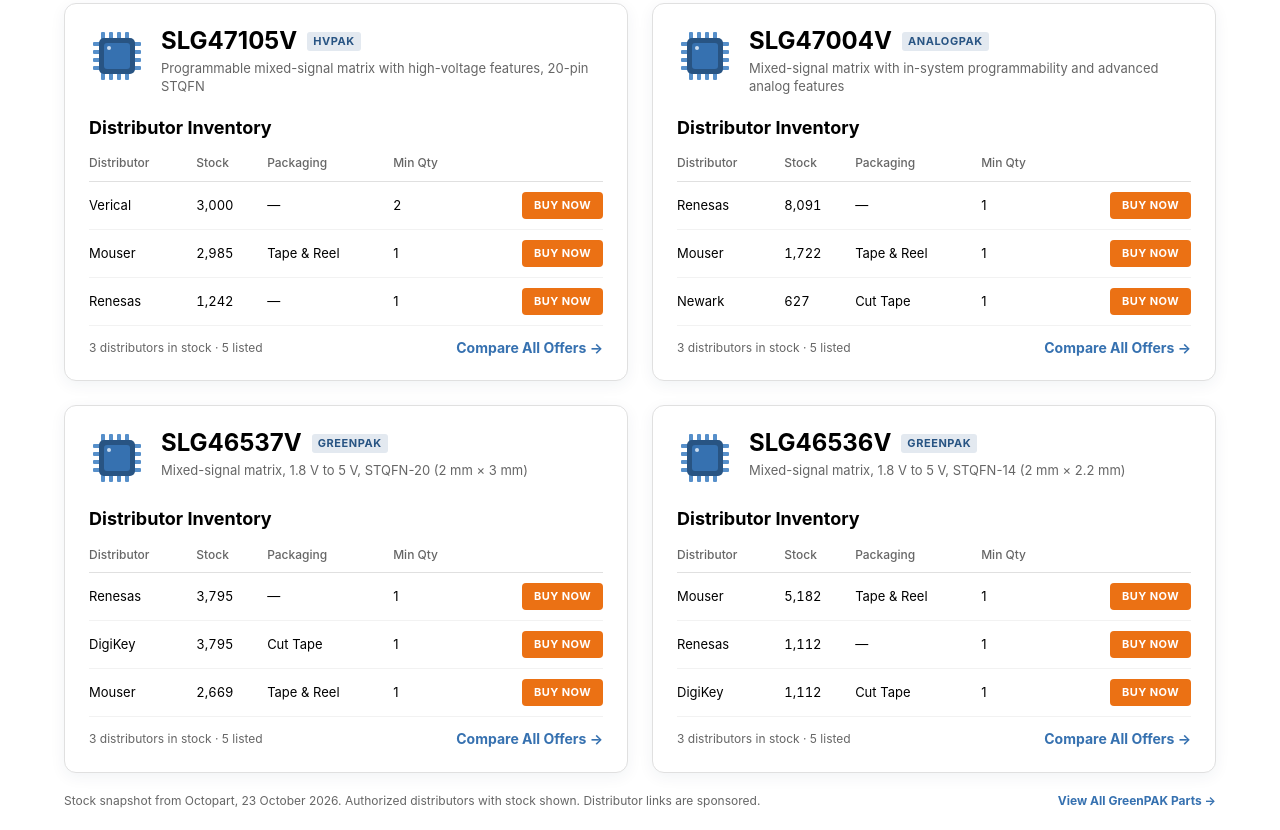
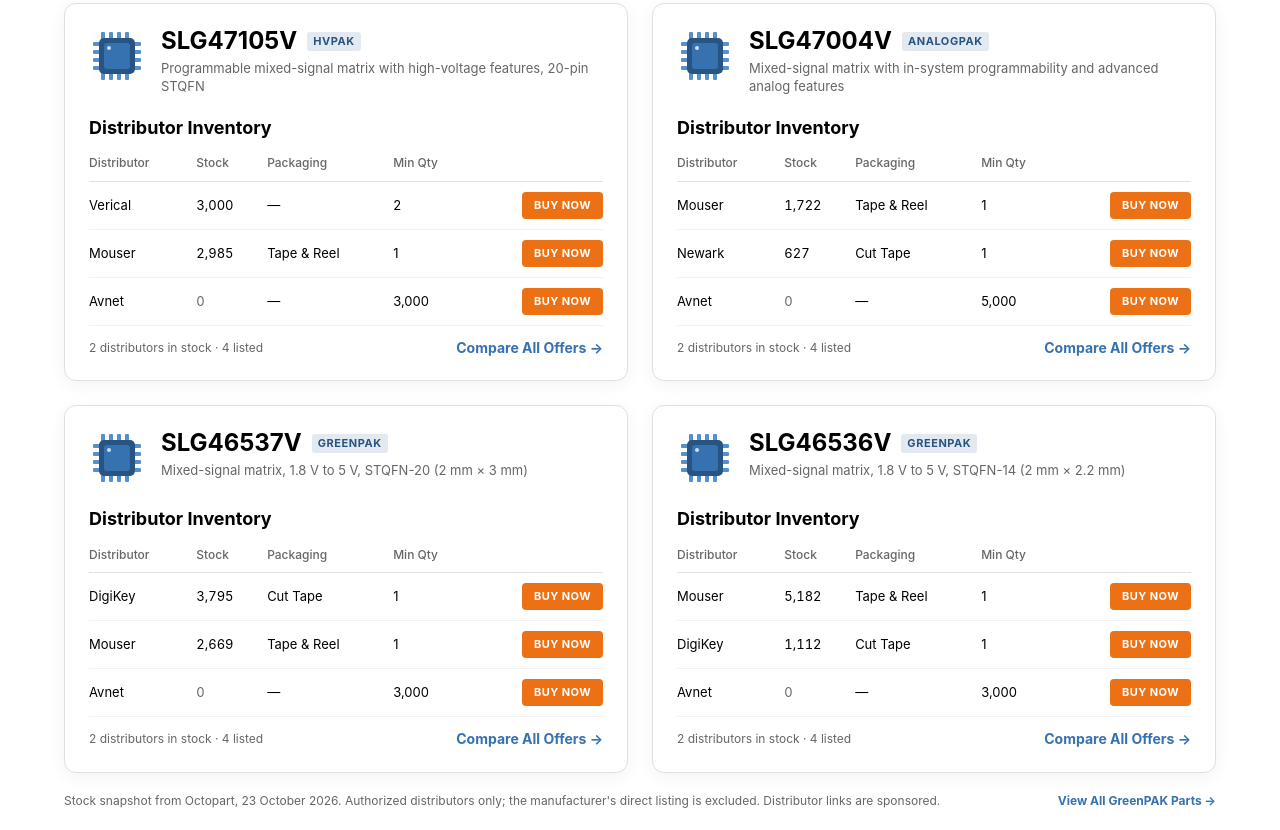
Before and after one commit to joshchambers-bot/GreenPak-Campaign, a plain HTML site: page index.html in a window 1280 px wide. Shown: the part 4474-5304 px from the top of the page. Drawn offline with Linux system fonts and the light colour scheme.

Commit message:
Add files via upload

```diff
--- a/index.html
+++ b/index.html
@@ -181,6 +181,7 @@
   .inv th{text-align:left;font-weight:500;color:var(--ink-3);padding:10px 8px 8px 0;border-bottom:1px solid var(--line);font-size:12px}
   .inv td{padding:10px 8px 10px 0;border-bottom:1px solid var(--fill);color:var(--ink);vertical-align:middle}
   .inv td.stock{font-variant-numeric:tabular-nums}
+  .inv td.stock.zero{color:var(--ink-3)}
   .inv th:last-child,.inv td:last-child{text-align:right;padding-right:0}
   .buy{display:inline-block;background:var(--orange);color:var(--white);font-weight:700;font-size:11px;line-height:15px;letter-spacing:.04em;text-transform:uppercase;text-decoration:none;border-radius:var(--radius);padding:6px 12px;white-space:nowrap}
   .buy:hover{background:#C95E0E}
@@ -562,10 +563,10 @@
             <tbody>
               <tr><td>Verical</td><td class="stock">3,000</td><td>—</td><td>2</td><td><a class="buy" data-track="offer_click" data-mpn="SLG47105V" data-distributor="Verical" href="https://octopart.com/search?q=SLG47105V" aria-label="Buy SLG47105V from Verical">Buy Now</a></td></tr>
               <tr><td>Mouser</td><td class="stock">2,985</td><td>Tape &amp; Reel</td><td>1</td><td><a class="buy" data-track="offer_click" data-mpn="SLG47105V" data-distributor="Mouser" href="https://octopart.com/search?q=SLG47105V" aria-label="Buy SLG47105V from Mouser">Buy Now</a></td></tr>
-              <tr><td>Renesas</td><td class="stock">1,242</td><td>—</td><td>1</td><td><a class="buy" data-track="offer_click" data-mpn="SLG47105V" data-distributor="Renesas" href="https://octopart.com/search?q=SLG47105V" aria-label="Buy SLG47105V from Renesas">Buy Now</a></td></tr>
+              <tr><td>Avnet</td><td class="stock zero">0</td><td>—</td><td>3,000</td><td><a class="buy" data-track="offer_click" data-mpn="SLG47105V" data-distributor="Avnet" href="https://octopart.com/search?q=SLG47105V" aria-label="Buy SLG47105V from Avnet">Buy Now</a></td></tr>
             </tbody>
           </table>
-          <div class="inv-foot"><span>3 distributors in stock · 5 listed</span><a data-track="part_SLG47105V" href="https://octopart.com/search?q=SLG47105V">Compare All Offers →</a></div>
+          <div class="inv-foot"><span>2 distributors in stock · 4 listed</span><a data-track="part_SLG47105V" href="https://octopart.com/search?q=SLG47105V">Compare All Offers →</a></div>
         </article>
         <article class="inv-card" aria-labelledby="mpn-SLG47004V">
           <div class="inv-head">
@@ -579,12 +580,12 @@
           <table class="inv">
             <thead><tr><th scope="col">Distributor</th><th scope="col">Stock</th><th scope="col">Packaging</th><th scope="col">Min Qty</th><th scope="col"><span class="sr-only">Buy</span></th></tr></thead>
             <tbody>
-              <tr><td>Renesas</td><td class="stock">8,091</td><td>—</td><td>1</td><td><a class="buy" data-track="offer_click" data-mpn="SLG47004V" data-distributor="Renesas" href="https://octopart.com/search?q=SLG47004V" aria-label="Buy SLG47004V from Renesas">Buy Now</a></td></tr>
               <tr><td>Mouser</td><td class="stock">1,722</td><td>Tape &amp; Reel</td><td>1</td><td><a class="buy" data-track="offer_click" data-mpn="SLG47004V" data-distributor="Mouser" href="https://octopart.com/search?q=SLG47004V" aria-label="Buy SLG47004V from Mouser">Buy Now</a></td></tr>
               <tr><td>Newark</td><td class="stock">627</td><td>Cut Tape</td><td>1</td><td><a class="buy" data-track="offer_click" data-mpn="SLG47004V" data-distributor="Newark" href="https://octopart.com/search?q=SLG47004V" aria-label="Buy SLG47004V from Newark">Buy Now</a></td></tr>
+              <tr><td>Avnet</td><td class="stock zero">0</td><td>—</td><td>5,000</td><td><a class="buy" data-track="offer_click" data-mpn="SLG47004V" data-distributor="Avnet" href="https://octopart.com/search?q=SLG47004V" aria-label="Buy SLG47004V from Avnet">Buy Now</a></td></tr>
             </tbody>
           </table>
-          <div class="inv-foot"><span>3 distributors in stock · 5 listed</span><a data-track="part_SLG47004V" href="https://octopart.com/search?q=SLG47004V">Compare All Offers →</a></div>
+          <div class="inv-foot"><span>2 distributors in stock · 4 listed</span><a data-track="part_SLG47004V" href="https://octopart.com/search?q=SLG47004V">Compare All Offers →</a></div>
         </article>
         <article class="inv-card" aria-labelledby="mpn-SLG46537V">
           <div class="inv-head">
@@ -598,12 +599,12 @@
           <table class="inv">
             <thead><tr><th scope="col">Distributor</th><th scope="col">Stock</th><th scope="col">Packaging</th><th scope="col">Min Qty</th><th scope="col"><span class="sr-only">Buy</span></th></tr></thead>
             <tbody>
-              <tr><td>Renesas</td><td class="stock">3,795</td><td>—</td><td>1</td><td><a class="buy" data-track="offer_click" data-mpn="SLG46537V" data-distributor="Renesas" href="https://octopart.com/search?q=SLG46537V" aria-label="Buy SLG46537V from Renesas">Buy Now</a></td></tr>
               <tr><td>DigiKey</td><td class="stock">3,795</td><td>Cut Tape</td><td>1</td><td><a class="buy" data-track="offer_click" data-mpn="SLG46537V" data-distributor="DigiKey" href="https://octopart.com/search?q=SLG46537V" aria-label="Buy SLG46537V from DigiKey">Buy Now</a></td></tr>
               <tr><td>Mouser</td><td class="stock">2,669</td><td>Tape &amp; Reel</td><td>1</td><td><a class="buy" data-track="offer_click" data-mpn="SLG46537V" data-distributor="Mouser" href="https://octopart.com/search?q=SLG46537V" aria-label="Buy SLG46537V from Mouser">Buy Now</a></td></tr>
+              <tr><td>Avnet</td><td class="stock zero">0</td><td>—</td><td>3,000</td><td><a class="buy" data-track="offer_click" data-mpn="SLG46537V" data-distributor="Avnet" href="https://octopart.com/search?q=SLG46537V" aria-label="Buy SLG46537V from Avnet">Buy Now</a></td></tr>
             </tbody>
           </table>
-          <div class="inv-foot"><span>3 distributors in stock · 5 listed</span><a data-track="part_SLG46537V" href="https://octopart.com/search?q=SLG46537V">Compare All Offers →</a></div>
+          <div class="inv-foot"><span>2 distributors in stock · 4 listed</span><a data-track="part_SLG46537V" href="https://octopart.com/search?q=SLG46537V">Compare All Offers →</a></div>
         </article>
         <article class="inv-card" aria-labelledby="mpn-SLG46536V">
           <div class="inv-head">
@@ -618,14 +619,14 @@
             <thead><tr><th scope="col">Distributor</th><th scope="col">Stock</th><th scope="col">Packaging</th><th scope="col">Min Qty</th><th scope="col"><span class="sr-only">Buy</span></th></tr></thead>
             <tbody>
               <tr><td>Mouser</td><td class="stock">5,182</td><td>Tape &amp; Reel</td><td>1</td><td><a class="buy" data-track="offer_click" data-mpn="SLG46536V" data-distributor="Mouser" href="https://octopart.com/search?q=SLG46536V" aria-label="Buy SLG46536V from Mouser">Buy Now</a></td></tr>
-              <tr><td>Renesas</td><td class="stock">1,112</td><td>—</td><td>1</td><td><a class="buy" data-track="offer_click" data-mpn="SLG46536V" data-distributor="Renesas" href="https://octopart.com/search?q=SLG46536V" aria-label="Buy SLG46536V from Renesas">Buy Now</a></td></tr>
               <tr><td>DigiKey</td><td class="stock">1,112</td><td>Cut Tape</td><td>1</td><td><a class="buy" data-track="offer_click" data-mpn="SLG46536V" data-distributor="DigiKey" href="https://octopart.com/search?q=SLG46536V" aria-label="Buy SLG46536V from DigiKey">Buy Now</a></td></tr>
+              <tr><td>Avnet</td><td class="stock zero">0</td><td>—</td><td>3,000</td><td><a class="buy" data-track="offer_click" data-mpn="SLG46536V" data-distributor="Avnet" href="https://octopart.com/search?q=SLG46536V" aria-label="Buy SLG46536V from Avnet">Buy Now</a></td></tr>
             </tbody>
           </table>
-          <div class="inv-foot"><span>3 distributors in stock · 5 listed</span><a data-track="part_SLG46536V" href="https://octopart.com/search?q=SLG46536V">Compare All Offers →</a></div>
+          <div class="inv-foot"><span>2 distributors in stock · 4 listed</span><a data-track="part_SLG46536V" href="https://octopart.com/search?q=SLG46536V">Compare All Offers →</a></div>
         </article>
       </div>
-      <div class="inv-note"><span>Stock snapshot from Octopart, 23 October 2026. Authorized distributors with stock shown. Distributor links are sponsored.</span><a data-track="parts_view_all" href="https://octopart.com/search?q=GreenPAK">View All GreenPAK Parts →</a></div>
+      <div class="inv-note"><span>Stock snapshot from Octopart, 23 October 2026. Authorized distributors only; the manufacturer's direct listing is excluded. Distributor links are sponsored.</span><a data-track="parts_view_all" href="https://octopart.com/search?q=GreenPAK">View All GreenPAK Parts →</a></div>
     </div>
   </section>
 
```
